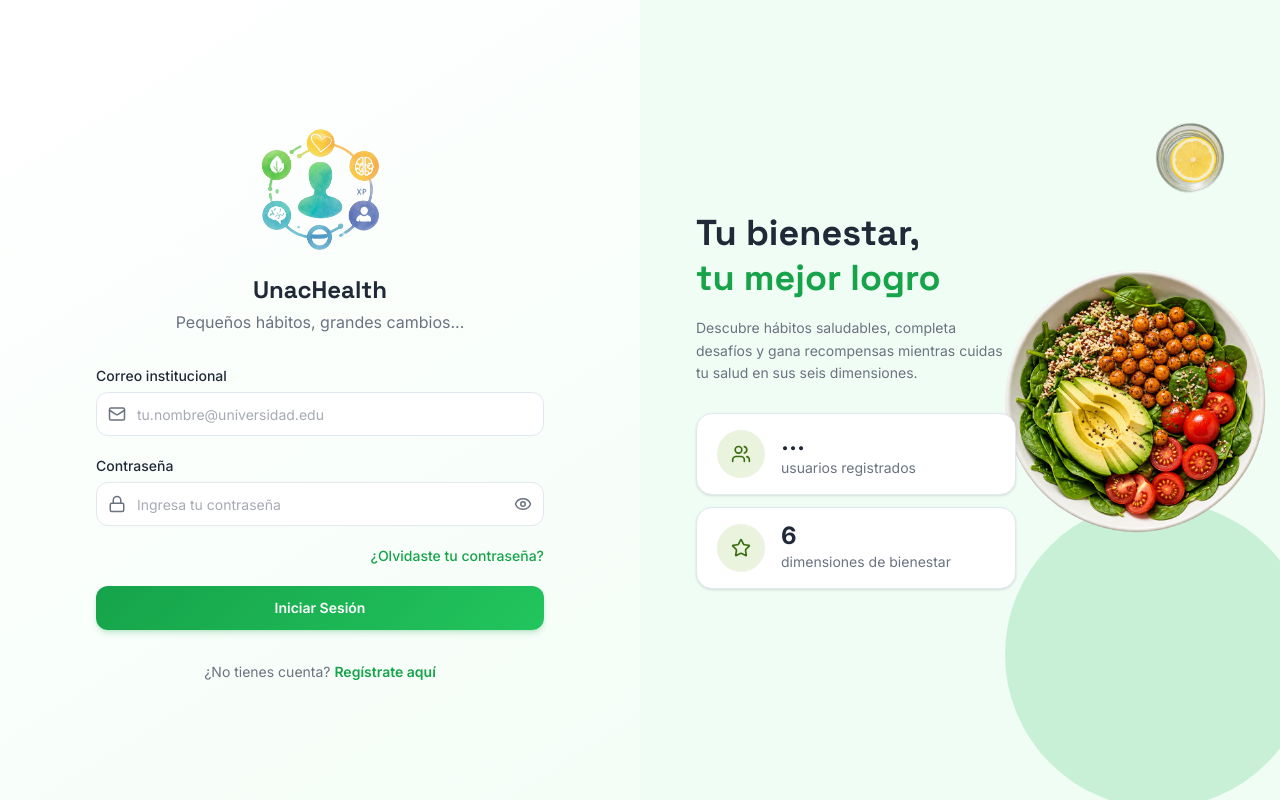
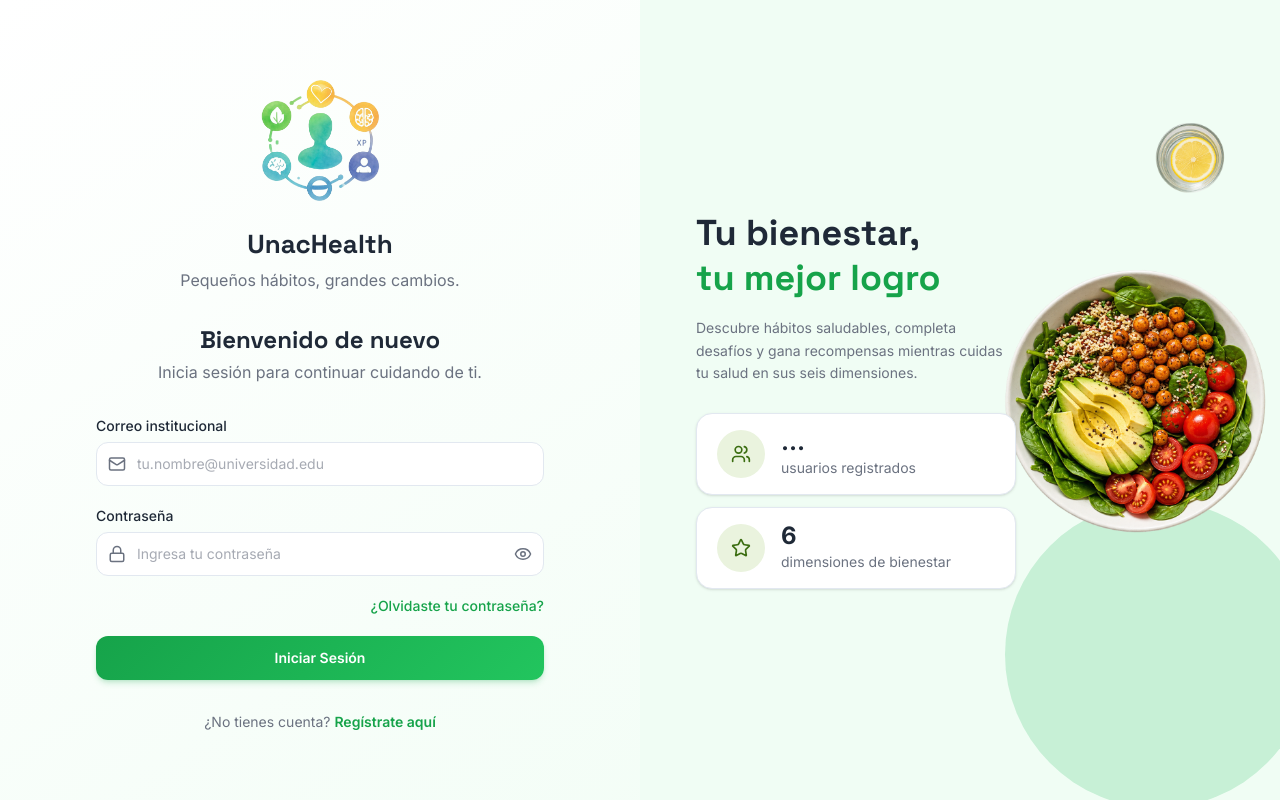
Before and after one commit to ana21garces/UnivitaFrontend, a Next.js app: page / in a window 1280 px wide. Built offline with nearby package versions, Linux system fonts and the light colour scheme; no server answers.

Commit message:
feat: mensaje de bienvenida y ajustes de texto en login y registro

```diff
--- a/components/login-form.tsx
+++ b/components/login-form.tsx
@@ -101,13 +101,23 @@ export function LoginForm() {
       <div className="flex flex-col items-center gap-3">
         <UniVitaLogo size="md" />
         <div className="text-center">
-          <h1 className="text-2xl font-bold font-heading text-[#1F2937]">
+          <h1 className="text-[26px] font-bold font-heading text-[#1F2937]">
             UnacHealth
           </h1>
           <p className="mt-1 text-md text-[#6B7280]">
-            Pequeños hábitos, grandes cambios...
+            Pequeños hábitos, grandes cambios.
           </p>
         </div>
+      </div>
+
+      {/* Bienvenida */}
+      <div className="text-center">
+        <h2 className="text-2xl font-bold font-heading text-[#1F2937]">
+          Bienvenido de nuevo
+        </h2>
+        <p className="mt-1 text-md text-[#6B7280]">
+          Inicia sesión para continuar cuidando de ti.
+        </p>
       </div>
 
       {/* Form */}
--- a/components/register-form.tsx
+++ b/components/register-form.tsx
@@ -122,7 +122,7 @@ export function RegisterForm() {
             Crea tu cuenta
           </h1>
           <p className="mt-1 text-md text-[#6B7280]">
-            Pequeños hábitos, grandes cambios...
+            Pequeños hábitos, grandes cambios.
           </p>
         </div>
       </div>
```
